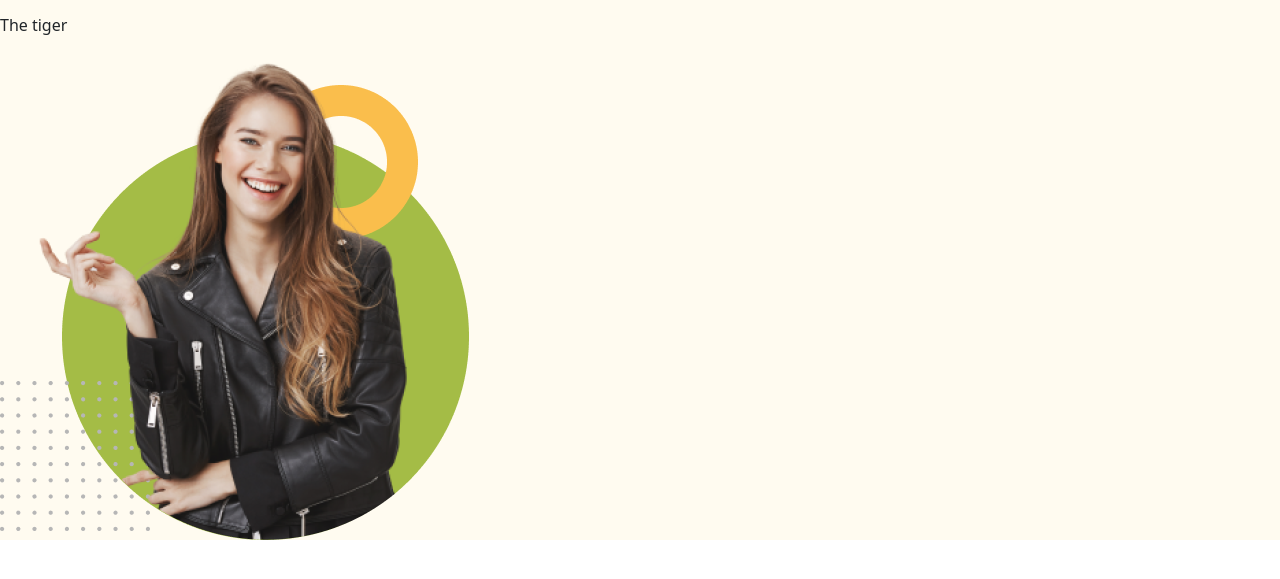
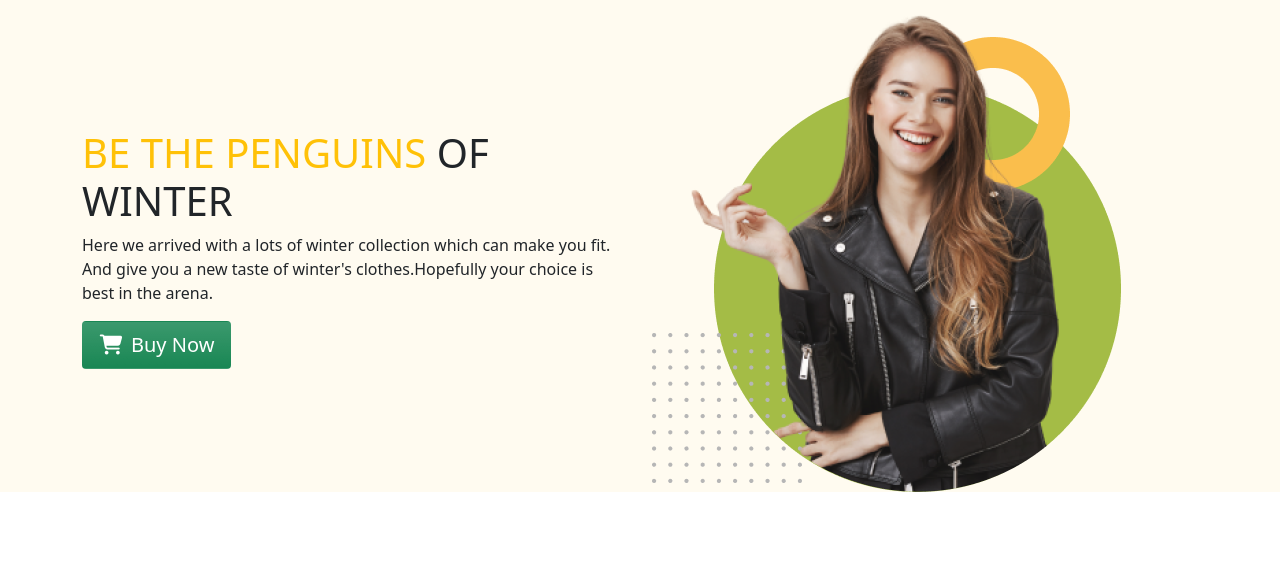
Before and after one commit to RahattheQuaint/TakeStore, a plain HTML site: page index.html in a window 1280 px wide. Shown: the part 63-642 px from the top of the page. Drawn offline with nearby package versions, Linux system fonts and the light colour scheme.

Commit message:
header part completed

```diff
--- a/index.html
+++ b/index.html
@@ -7,7 +7,7 @@
     <meta name="viewport" content="width=device-width, initial-scale=1.0">
     <link href="https://cdn.jsdelivr.net/npm/bootstrap@5.0.2/dist/css/bootstrap.min.css" rel="stylesheet"
         integrity="sha384-EVSTQN3/azprG1Anm3QDgpJLIm9Nao0Yz1ztcQTwFspd3yD65VohhpuuCOmLASjC" crossorigin="anonymous">
-
+    <script src="https://kit.fontawesome.com/4649393160.js" crossorigin="anonymous"></script>
     <title>Takestore</title>
 </head>
 
@@ -43,17 +43,27 @@
                 </div>
             </div>
         </nav>
-        <div class="row d-flex align-items-center justify-contect-center">
-            <div class="title-text">
-                <h1></h1>
-                <p>The tiger</p>
-                <a href=""></a>
-            </div>
-            <div class="title-text">
-                <img src="images/model.png" alt="">
+        <section class="container">
+            <div class="row d-flex align-items-center mb-4">
+                <div class="col-6 p-10 ">
+                    <h1 class="fs-1 "><span class="text-warning"> BE THE PENGUINS </span>
+                        OF WINTER</h1>
+                    <p>Here we arrived with a lots of winter collection which can make you fit. And give you a new taste
+                        of
+                        winter's clothes.Hopefully your choice is best in the arena.</p>
+                    <button type="button" class="btn bg-success bg-gradient text-white rounded btn-lg"><i
+                            class="fa-solid fa-cart-shopping me-2" style="width: 24px; height:24px ;"></i>Buy
+                        Now</button>
+                </div>
+
+                <div class="col-6">
+                    <img src="images/model.png" alt="">
+                </div>
+
             </div>
 
-        </div>
+        </section>
+
     </header>
     <main>
 
```
